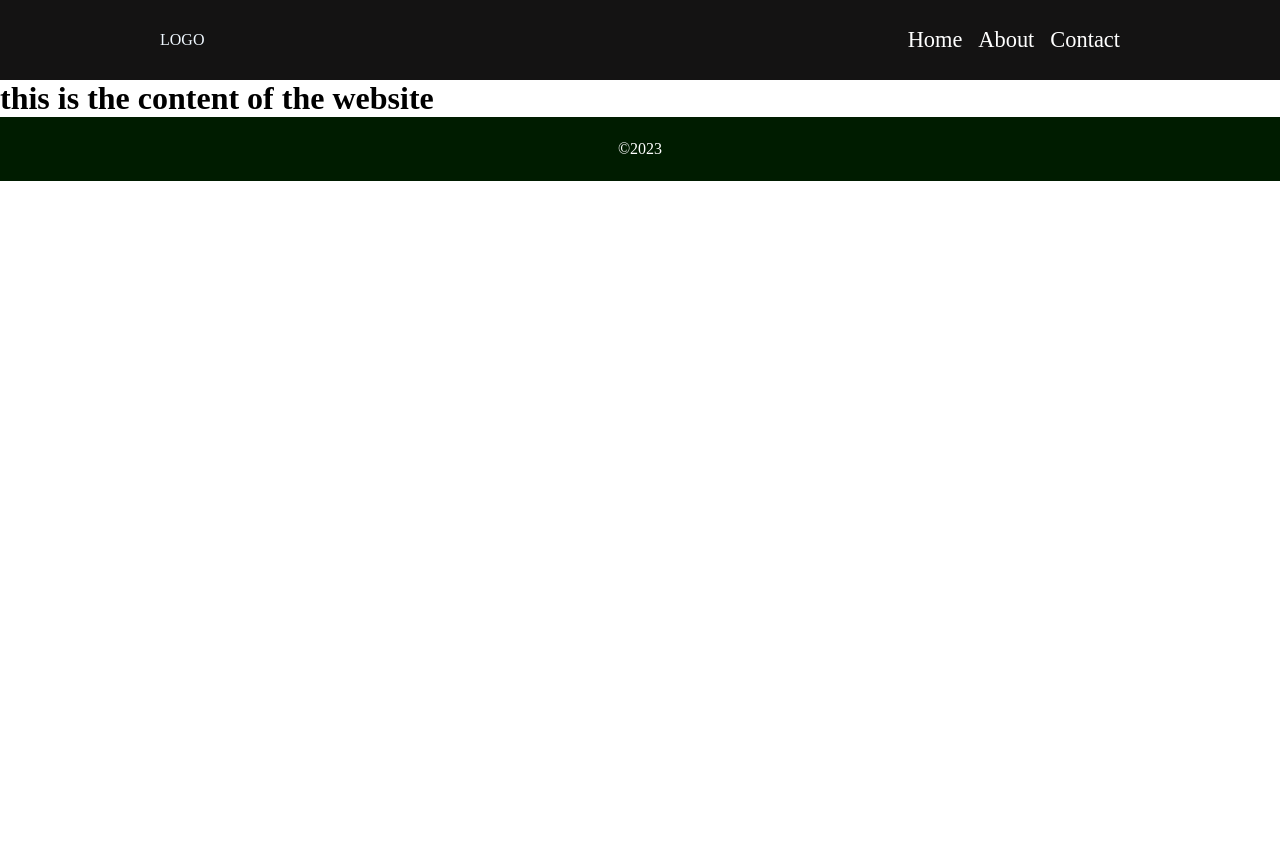
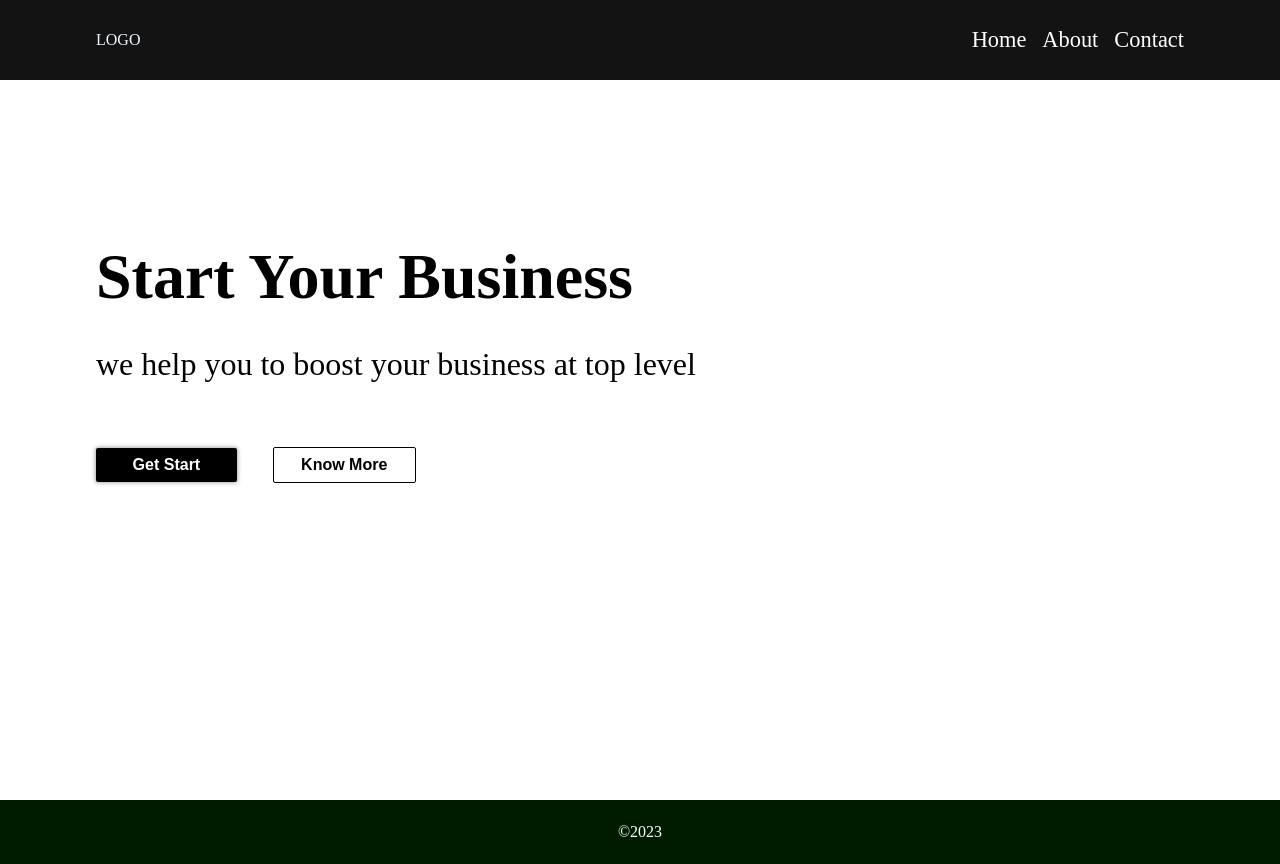
Before and after one commit to lucas-santos-programmer/institutional-website-template, a plain HTML site: page index.html in a window 1280 px wide. Before the commit the page ends 800 px from the top, so only its background shows below. Drawn offline with Linux system fonts and the light colour scheme.

Commit message:
responsive hero section developped

```diff
--- a/css/index.css
+++ b/css/index.css
@@ -3,24 +3,19 @@
     padding: 0;
     box-sizing: border-box;
 }
-
 .container{
-    position: relative;
+    padding: 0 2rem;
+}
+.header{
     display: flex;
     justify-content: space-between;
     align-items: center;
-    width: 100%;
-    max-width: 639px;
     min-height: 10vh;
-    margin: 0 auto;
-}
-
-.header{
     position: relative;
     background: rgb(20, 19, 19);
-    padding: 0 2rem;
+    /* padding: 0 2rem; */
 }
-.header > .container > a{
+.header > a{
     color: aliceblue;
     font-size: 1rem;
     line-height: 1.2rem;
@@ -28,24 +23,24 @@
     text-transform: uppercase;
 }
 /* Navigation menu styles */
-.header > .container > nav{
+.header > nav{
     position: fixed;
     top: 10vh;
     right: 0;
 }
-.header > .container > nav > ul{
+.header > nav > ul{
     width: 100vw;
     height: 90vh;
     background: rgb(20, 19, 19);
     list-style: none;
     padding-top: 20vh;
 }
-.header > .container > nav > ul > li{
+.header > nav > ul > li{
     text-align: center;
     border-bottom: 1px solid white;
     margin: 0 2rem 2rem;
 }
-.header > .container > nav > ul > li > a{
+.header > nav > ul > li > a{
     width: 100%;
     color: rgb(255, 255, 255);
     font-size: 1.4rem;
@@ -56,11 +51,55 @@
     padding-bottom: .4rem;
     display: block;
 }
-.header > .container > nav.inactive-menu{
+.header > nav.inactive-menu{
     display: none;
 }
-.header > .container > nav.active-menu{
+.header > nav.active-menu{
     display: block;
+}
+
+/* hero section style */
+.main > #hero{
+    min-height: 90vh;
+    padding-top: 15vh;
+}
+
+.main > #hero > h1{
+    text-transform: capitalize;
+    font-size: 3rem;
+    font-weight: 700;
+    color: rgb(0, 0, 0);
+    margin-bottom: 2rem;
+}
+
+.main > #hero > p{
+    font-size: 1.5rem;
+    margin-bottom: 3rem;
+}
+
+.primary-button{
+    display: block;
+    color: white;
+    background: black;
+    border: none;
+    box-shadow: 2px 0 10px rgba(0, 0, 0, 0.9);
+    margin-bottom: 2rem;
+    border-radius: 10px;
+    padding: 1rem 2rem;
+    font-size: 1.2rem;
+    font-weight: 900;
+    text-transform: capitalize;
+}
+.secondary-button{
+    display: block;
+    background: transparent;
+    box-shadow: 2px 0 10px rgba(0, 0, 0, 0.9);
+    border: none;
+    border-radius: 10px;
+    padding: 1rem 2rem;
+    font-size: 1.2rem;
+    font-weight: 900;
+    text-transform: capitalize;
 }
 
 /* Footer style */
@@ -78,30 +117,30 @@
 }
 
 /* Hamburguer button */
-.header > .container > #hamburguer{
+.header > #hamburguer{
     border: none;
     background: transparent;
 }
-.header > .container > #hamburguer > span{
+.header > #hamburguer > span{
     display: block;
     height: 2px;
     width: 28px;
     background: white;
     margin-bottom: 8px;
 }
-.header > .container > #hamburguer:last-child{
+.header > #hamburguer:last-child{
     margin-bottom: 0;
 }
 
-.header > .container > #hamburguer > .active-slice0{
+.header > #hamburguer > .active-slice0{
     position: relative;
     top: 5px;
     transform: rotate(45deg);
 }
-.header > .container > #hamburguer > .active-slice1{
+.header > #hamburguer > .active-slice1{
     display: none;
 }
-.header > .container > #hamburguer > .active-slice2{
+.header > #hamburguer > .active-slice2{
     position: relative;
     transform: rotate(-45deg);
     top: -5px;
@@ -109,28 +148,62 @@
 
 @media only screen and (min-width: 740px) {
     .container{
-        max-width: 767px;
+        padding: 0 3rem;
+    }
+    .main > #hero{
+    padding-top: 20vh;
     }
 
-    .header{
-        padding: 0 4rem;
+    .main > #hero > h1{
+        font-size: 4rem;
+        font-weight: 700;
+        color: rgb(0, 0, 0);
+        margin-bottom: 2rem;
+    }
+
+    .main > #hero > p{
+        font-size: 2rem;
+        margin-bottom: 4rem;
+    }
+    .primary-button{
+        display: inline;
+        margin-right: 2rem;
+        box-sizing: content-box;
+        font-size: 1rem;
+        padding: .5rem 1rem;
+        min-width: 10%;
+        box-shadow: 0px 0px 4px .5px rgba(0, 0, 0, 0.4);
+        border-radius: 2px;
+    }
+    .primary-button:hover{
+        box-shadow: 0px 0px 4px .5px rgba(0, 0, 0, 1);
+    }
+    .secondary-button{
+        box-sizing: content-box;
+        font-size: 1rem;
+        min-width: 10%;
+        padding: .5rem 1rem;
+        border: 1px solid black;
+        box-shadow: none;
+        border-radius: 2px;
+        display: inline;
+    }
+    .secondary-button:hover{
+        background-color: rgba(0, 0, 0, 0.1);
     }
 }
 @media only screen and (min-width: 768px){
     .container{
-        max-width: 1023px;
+        padding: 0 4rem;
     }
-    .header{
-        padding: 0 6rem;
-    }
-    .header > .container > #hamburguer{
+    .header > #hamburguer{
         display: none;
     }
 
-    .header > .container > nav{
+    .header > nav{
         position: static;
     }
-    .header > .container > nav > ul{
+    .header > nav > ul{
         display: flex;
         align-items: center;
         gap: 1rem;
@@ -140,12 +213,12 @@
         list-style: none;
         padding-top: 0;
     }
-    .header > .container > nav > ul > li{
+    .header > nav > ul > li{
         text-align: center;
         border-bottom: 0;
         margin: 0;
     }
-    .header > .container > nav > ul > li > a{
+    .header > nav > ul > li > a{
         width: fit;
         color: rgb(255, 255, 255);
         font-size: 1.4rem;
@@ -156,23 +229,17 @@
         padding-bottom: 0;
         display: inline;
     }
-    .header > .container > nav.inactive-menu{
+    .header > nav.inactive-menu{
         display: block;
     }
 }
 @media only screen and (min-width: 1024px){
     .container{
-        max-width: 1279px;
-    }
-    .header{
-        padding: 0 8rem;
+        padding: 0 5rem;
     }
 }
 @media only screen and (min-width: 1280px){
     .container{
-        max-width: 1279px;
-    }
-    .header{
-        padding: 0 10rem;
+        padding: 0 6rem;
     }
 }
--- a/index.html
+++ b/index.html
@@ -8,8 +8,7 @@
     <title>Document</title>
 </head>
 <body>
-    <header class="header">
-        <div class="container">
+    <header class="header container">
             <a href="#hero">logo</a>
 
             <button id="hamburguer">
@@ -25,10 +24,14 @@
                     <li><a href="">contact</a></li>
                 </ul>
             </nav>
-        </div>
     </header>
-    <main>
-        <h1>this is the content of the website</h1>
+    <main class="main">
+        <section id="hero" class="container">
+            <h1>start your business</h1>
+            <p>we help you to boost your business at top level</p>
+            <button class="primary-button">get start</button>
+            <button class="secondary-button">know more</button>
+        </section>
     </main>
     <footer class="footer">
         <p>&copy;2023</p>
```
